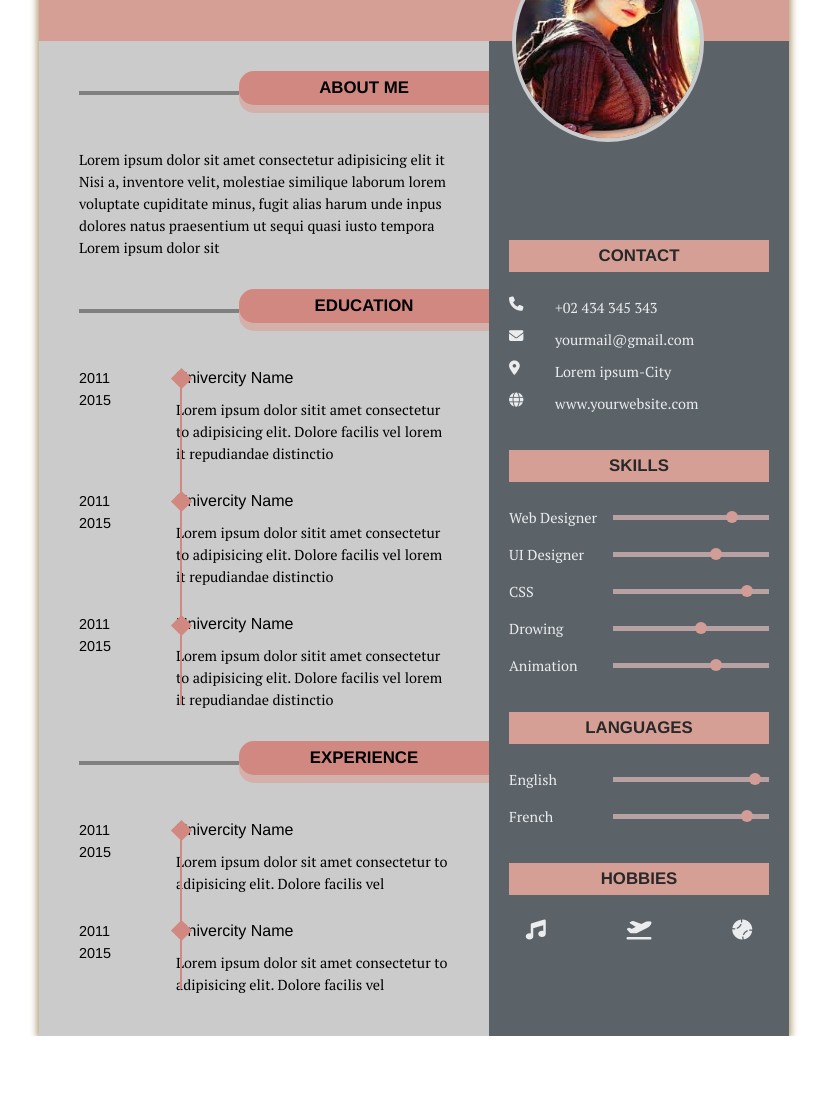
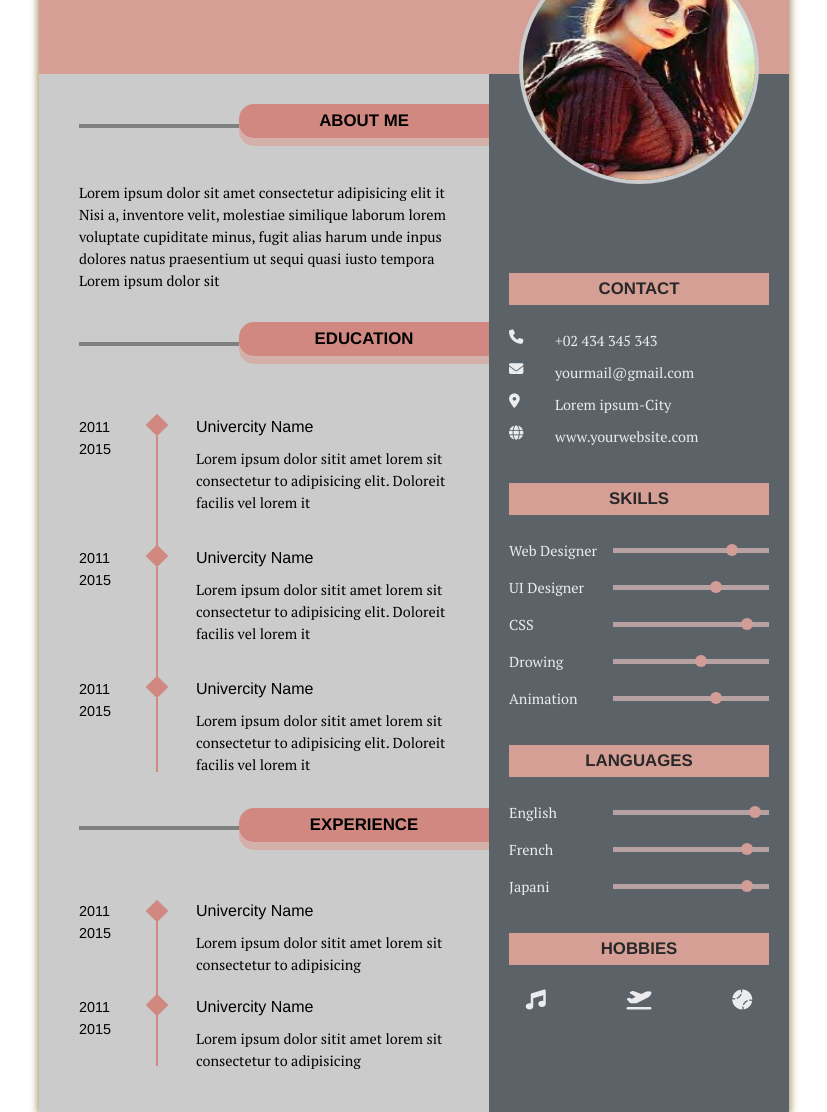
Before and after one commit to dhobalevaishu/Resume-group8, a plain HTML site: page Resume36(no name here)/index.html in a window 1280 px wide. Shown: the part 123-1235 px from the top of the page, without its empty margins (226-1053 px from the left). Before the commit the page ends 1159 px from the top, so only its background shows below. Drawn offline with Linux system fonts and the light colour scheme.

Commit message:
Resume-group8

```diff
--- a/Resume36(no name here)/index.css
+++ b/Resume36(no name here)/index.css
@@ -16,7 +16,8 @@
 }
 .first-div{
   background-color: #d69f95;
-  padding: 70px 40px 40px 80px;
+  padding: 70px 40px 70px 80px;
+  margin-bottom: -234px;
 }
 .name{
   font-size: 40px;
@@ -27,6 +28,7 @@
   font-size: 17px;
   font-family:'Lucida Sans', 'Lucida Sans Regular', 'Lucida Grande', 'Lucida Sans Unicode', Geneva, Verdana, sans-serif;
   margin-left: 50px;
+  padding-bottom: -959px;
 }
 .second-div{
   display: grid;
@@ -81,8 +83,8 @@
 }
 .edu1,.edu2,.edu3,.work1,.work2{
   display: grid;
-  grid-template-columns: 10% 1fr;
-  column-gap: 60px;
+  grid-template-columns: 10% 0 1fr;
+  column-gap: 40px;
 }
 .progrssbar{
   width: 100%;
@@ -132,8 +134,8 @@
   font-size: 16px;
   margin-bottom: 10px;
 }
-.edu1,.edu2,.work1{
-  margin-bottom: 25px;
+.work1{
+  margin-bottom: -35px;
 }
 .year{
   font-family: 'Franklin Gothic Medium', 'Arial Narrow', Arial, sans-serif;
@@ -149,21 +151,22 @@
   font-size: 20px;
 }
 .white-box{
-  width: 43%;
+  width: 94%;
   height: 35px;
   background-color: #e4e4e4;
   border-bottom-left-radius: 40px;
   border-bottom-right-radius: 40px;
-  position: absolute;
-  top: 0;
+  position: relative;
+  bottom: 71px;
+  margin-bottom: -32px;
 }
 .img{
-  width: 15%;
-  height: 200px;
+  width: 32%;
+  height: 234px;
   border-radius: 50%;
-  position: absolute;
-  top: 65px;
-  right: 350px;
+  position: relative;
+  top: 110px;
+  right: -480px;
   border: 4px solid #cbccce;
 }
 .img img{
@@ -171,44 +174,34 @@
   height: 100%;
   border-radius: 50%;
 }
-.vl1{
+.vl{
   border-left: 2px solid #d18880;
-  height: 328px;
-  position: absolute;
-  top: 500px;
-  left: 406px;
+  height: 115px;
+  position: relative;
+  top: 20px;
 }
-.vl2{
-  border-left: 2px solid #d18880;
-  height: 159px;
-  position: absolute;
-  top: 953px;
-  left: 406px;
+.vl3{
+  height: 74px;
+}
+.vl5{
+  height: 50px;
 }
 .main-point{
-  width: 15px;
-  height: 15px;
+  width: 16px;
+  height: 16px;
   /* border-radius: 50%; */
   transform: rotate(45deg);
-  background-color: #d18880;position: absolute;
-  top: 0;
-  left: 400px;
-}
-.point1{
-  top: 494px;
-}
-.point2{
-  top: 617px;
-}
-.point3{
-  top: 741px;
+  background-color: #d18880;
+  position: relative;
+  top: 17px;
+  left:  70px;
 }
 .point4{
-  top: 946px;
-}
-.point5{
-  top: 1046px;
+  top: 53px;
 }
 .work{
   margin-bottom: 40px;
 }
+.work h3{
+  bottom  : 58px;
+}
--- a/Resume36(no name here)/index.html
+++ b/Resume36(no name here)/index.html
@@ -16,9 +16,9 @@
         <p class="name">YOUR NAME</p>
         <p class="post">YOUR POSITION</p>
       </div>
-      <div class="img">
-        <img src="./profile.jpg" alt="error">
-      </div>
+    </div>
+    <div class="img">
+      <img src="./profile.jpg" alt="error">
     </div>
     <div class="second-div">
       <div class="second-one">
@@ -30,7 +30,6 @@
           </div>
         </div>
         <div class="education">
-          <p class="vl1"></p>
           <hr class="edu-hr">
           <h3 class="heading-education">EDUCATION</h3>
           <p class="main-point point1"></p>
@@ -38,9 +37,10 @@
             <div class="year-data">
               <p class="year">2011 2015</p>
             </div>
+            <p class="vl"></p>
             <div class="data">
               <p class="bold">Univercity Name</p>
-              <p class="edu-para">Lorem ipsum dolor sitit amet consectetur to adipisicing elit. Dolore facilis vel lorem it repudiandae distinctio</p>
+              <p class="edu-para">Lorem ipsum dolor sitit amet lorem sit consectetur to adipisicing elit. Doloreit facilis vel lorem it</p>
             </div>
           </div>
           <p class="main-point point2"></p>
@@ -48,24 +48,25 @@
             <div class="year-data">
               <p class="year">2011 2015</p>
             </div>
+            <p class="vl"></p>
             <div class="data">
               <p class="bold">Univercity Name</p>
-              <p class="edu-para">Lorem ipsum dolor sitit amet consectetur to adipisicing elit. Dolore facilis vel lorem it repudiandae distinctio</p>
+              <p class="edu-para">Lorem ipsum dolor sitit amet lorem sit consectetur to adipisicing elit. Doloreit facilis vel lorem it</p>
             </div>
           </div>
+          <p class="main-point point3"></p>
           <div class="edu3">
-          <p class="main-point point3"></p>
             <div class="year-data">
               <p class="year">2011 2015</p>
             </div>
+            <p class="vl vl3"></p>
             <div class="data">
               <p class="bold">Univercity Name</p>
-              <p class="edu-para">Lorem ipsum dolor sitit amet consectetur to adipisicing elit. Dolore facilis vel lorem it repudiandae distinctio</p>
+              <p class="edu-para">Lorem ipsum dolor sitit amet lorem sit consectetur to adipisicing elit. Doloreit facilis vel lorem it </p>
             </div>
           </div>
         </div>
         <div class="work">
-          <p class="vl2"></p>
           <hr class="work-hr">
           <p class="main-point point4"></p>
           <h3 class="heading-work">EXPERIENCE</h3>
@@ -73,19 +74,21 @@
             <div class="year-data">
               <p class="year">2011 2015</p>
             </div>
+            <p class="vl"></p>
             <div class="data">
               <p class="bold">Univercity Name</p>
-              <p class="work-para">Lorem ipsum dolor sit amet consectetur to adipisicing elit. Dolore facilis vel</p>
+              <p class="work-para">Lorem ipsum dolor sitit amet lorem sit consectetur to adipisicing</p>
             </div>
-            <p class="main-point point5"></p>
           </div>
+          <p class="main-point point5"></p>
           <div class="work2">
             <div class="year-data">
               <p class="year">2011 2015</p>
             </div>
+            <p class="vl vl5"></p>
             <div class="data">
               <p class="bold">Univercity Name</p>
-              <p class="work-para">Lorem ipsum dolor sit amet consectetur to adipisicing elit. Dolore facilis vel</p>
+              <p class="work-para">Lorem ipsum dolor sitit amet lorem sit consectetur to adipisicing</p>
             </div>
           </div>
         </div>
@@ -162,6 +165,12 @@
                 <p class="point p7"></p>
               </div>
             </div>
+            <div class="lang">
+              <p class="lang-name">Japani</p>
+              <div class="progrssbar">
+                <p class="point p7"></p>
+              </div>
+            </div>
           </div>
         </div>
         <div class="hobbies">
--- a/Resume37(Leslie Dalton)/index.css
+++ b/Resume37(Leslie Dalton)/index.css
@@ -37,7 +37,7 @@
   font-family: 'Franklin Gothic Medium', 'Arial Narrow', Arial, sans-serif;
   font-size: 16px;
 }
-.phone,.email,.web{
+.phone,.email,.web,.location{
   margin-bottom: 15px;
 }
 .tool,.skill,.lang{
@@ -130,18 +130,21 @@ ul li::before {
   height: 11px;
   border-radius: 50%;
   background-color: #4a4d76;
-  position: absolute;
-  left: 607.4px;
+  position: relative;
+  left: -55px;
+  top: 35px;
+  display: inline-block;
 }
 .second-two h3{
   position: relative;
   bottom: 5px;
+  margin-top: 20px;
 }
 .main-hr{
   border: 1px solid #d09e83;
   position: relative;
   top: 40px;
-  height: 842px;
+  height: 892px;
 
 }
 .fill1{
--- a/Resume39(Elizabeth Natalie)/index.css
+++ b/Resume39(Elizabeth Natalie)/index.css
@@ -32,6 +32,7 @@
 .img{
   width: 100%;
   height: 350px;
+  margin-bottom: -77px;
 }
 .img img{
   width: 100%;
@@ -48,7 +49,7 @@
 }
 .third-one{
   background-color: #414342;
-  padding: 30px 30px 0 30px;
+  padding: 30px 30px 30px 30px;
   color: rgb(230, 227, 227);
 }
 .third-two{
@@ -80,17 +81,17 @@ h3{
 }
 
 .work-year1{
-  position: absolute;
-  top: 772px;
-  left: 563px;
+  position: relative;
+  top: 9px;
+  left: -75px;
   transform: rotate(-90deg);
   font-weight: bold;
   font-family: 'Franklin Gothic Medium', 'Arial Narrow', Arial, sans-serif;
 }
 .work-year2{
-  position: absolute;
-  top: 1004px;
-  left: 563px;
+  position: relative;
+  top: -21px;
+  left: -76px;
   transform: rotate(-90deg);
   font-weight: bold;
   font-family: 'Franklin Gothic Medium', 'Arial Narrow', Arial, sans-serif;
@@ -123,13 +124,14 @@ h3{
 }
 .name-data{
   background-color: white;
-  position: absolute;
-  top: 522px;
-  left: 325px;
-  font-size: 40px;
+  position: relative;
+  bottom: 21px;
+  left: -1px;
+  font-size: 44px;
   padding: 10px 10px 10px 0;
   font-family: 'Franklin Gothic Medium', 'Arial Narrow', Arial, sans-serif;
   letter-spacing: 1px;
+  display: inline-block;
 }
 .fname{
   margin-bottom: 10px;
@@ -162,3 +164,9 @@ h3{
   font-size: 15px;
   letter-spacing: 1px;
 }
+.heading-work{
+  margin-bottom: -5px;
+}
+.work2 .bold{
+  margin-top: -30px;
+}
--- a/Resume40(DAEVA VENANDA)/index.css
+++ b/Resume40(DAEVA VENANDA)/index.css
@@ -80,16 +80,24 @@ h3{
   font-weight: bold;
   display: inline-block;
   transform: rotate(-90deg);
-  position: absolute;
-  top: 922px;
-  right: 524px;
+  position: relative;
+  top: -53px;
+  right: 37px;
 }
 .img{
   width: 170px;
   height: 190px;
   margin-left: 55px;
+  margin-top: -114px;
 }
 .img img{
   width: 100%;
   height: 100%;
 }
+.vl{
+  border-left: 1px solid gray;
+  height: 81px;
+  position: relative;
+  top: 98px;
+  left: 10px;
+}
--- a/Resune38(Elizabeth Natalie)/index.css
+++ b/Resune38(Elizabeth Natalie)/index.css
@@ -31,6 +31,7 @@
 .img{
   width: 100%;
   height: 350px;
+  margin-bottom: -80px;
 }
 .img img{
   width: 100%;
@@ -47,7 +48,7 @@
 }
 .third-one{
   background-color: #e2414d;
-  padding: 30px 30px 0 30px;
+  padding: 30px 30px 30px 30px;
   color: rgb(245, 239, 239);
 }
 .third-two{
@@ -78,17 +79,17 @@ h3{
 }
 
 .work-year1{
-  position: absolute;
-  top: 772px;
-  left: 563px;
+  position: relative;
+  top: 9px;
+  left: -75px;
   transform: rotate(-90deg);
   font-weight: bold;
   font-family: 'Franklin Gothic Medium', 'Arial Narrow', Arial, sans-serif;
 }
 .work-year2{
-  position: absolute;
-  top: 1004px;
-  left: 563px;
+  position: relative;
+  top: -21px;
+  left: -76px;
   transform: rotate(-90deg);
   font-weight: bold;
   font-family: 'Franklin Gothic Medium', 'Arial Narrow', Arial, sans-serif;
@@ -121,16 +122,17 @@ h3{
 }
 .name-data{
   background-color: white;
-  position: absolute;
-  top: 522px;
-  left: 325px;
-  font-size: 40px;
+  position: relative;
+  bottom: 21px;
+  left: -1px;
+  font-size: 44px;
   padding: 10px 10px 10px 0;
   font-family: 'Franklin Gothic Medium', 'Arial Narrow', Arial, sans-serif;
   letter-spacing: 1px;
+  display: inline-block;
 }
 .fname{
-  margin-bottom: 10px;
+  margin-bottom: 15px;
 }
 .lname{
   color: #e3424f;
@@ -158,3 +160,9 @@ h3{
   font-size: 15px;
   letter-spacing: 1px;
 }
+.heading-work{
+  margin-bottom: -5px;
+}
+.work2 .bold{
+  margin-top: -30px;
+}
```
Also changed, not shown: Resume37(Leslie Dalton)/index.html (+4 -0 lines), Resume39(Elizabeth Natalie)/index.html (+1 -1 lines), Resume40(DAEVA VENANDA)/index.html (+1 -0 lines), Resune38(Elizabeth Natalie)/index.html (+10 -6 lines).
